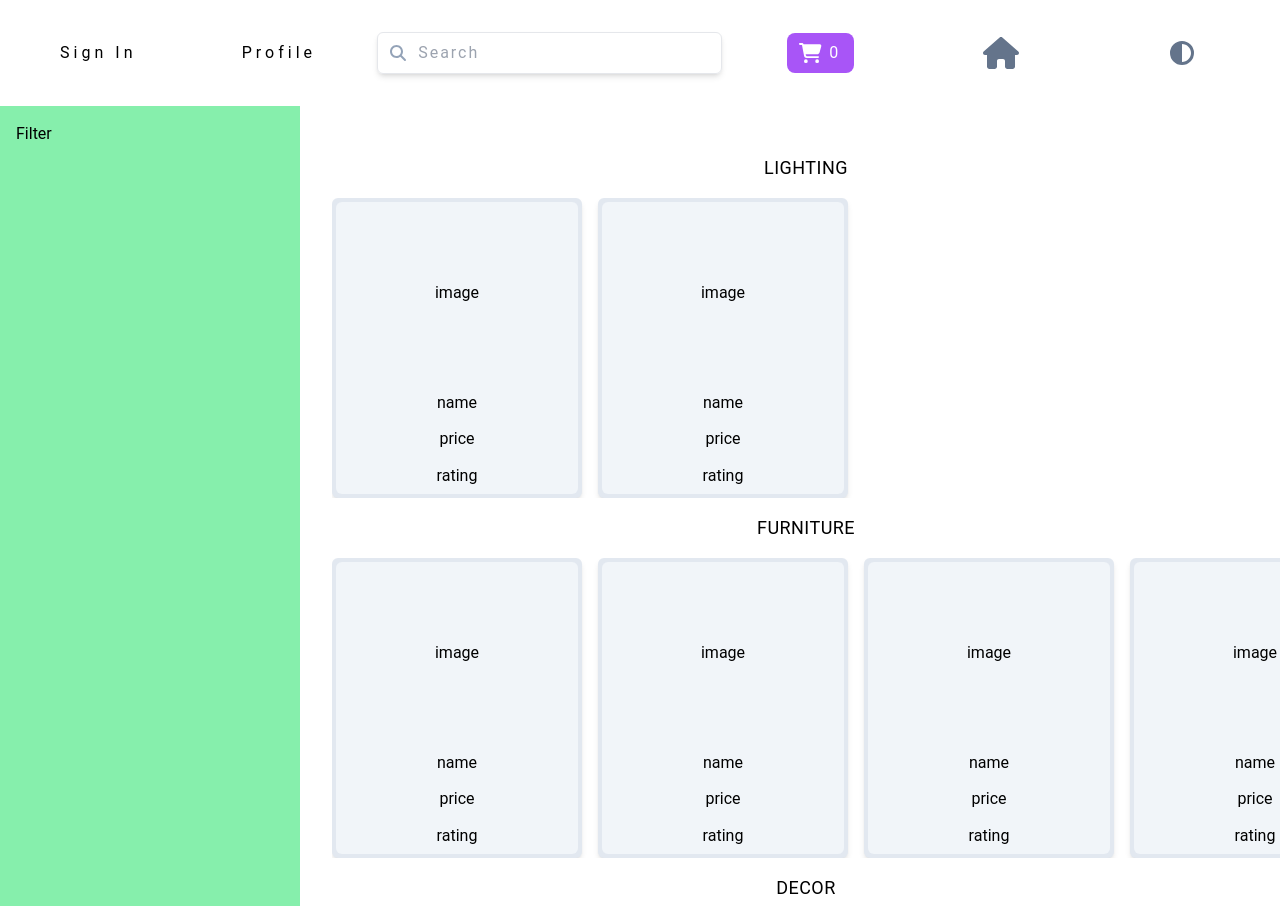
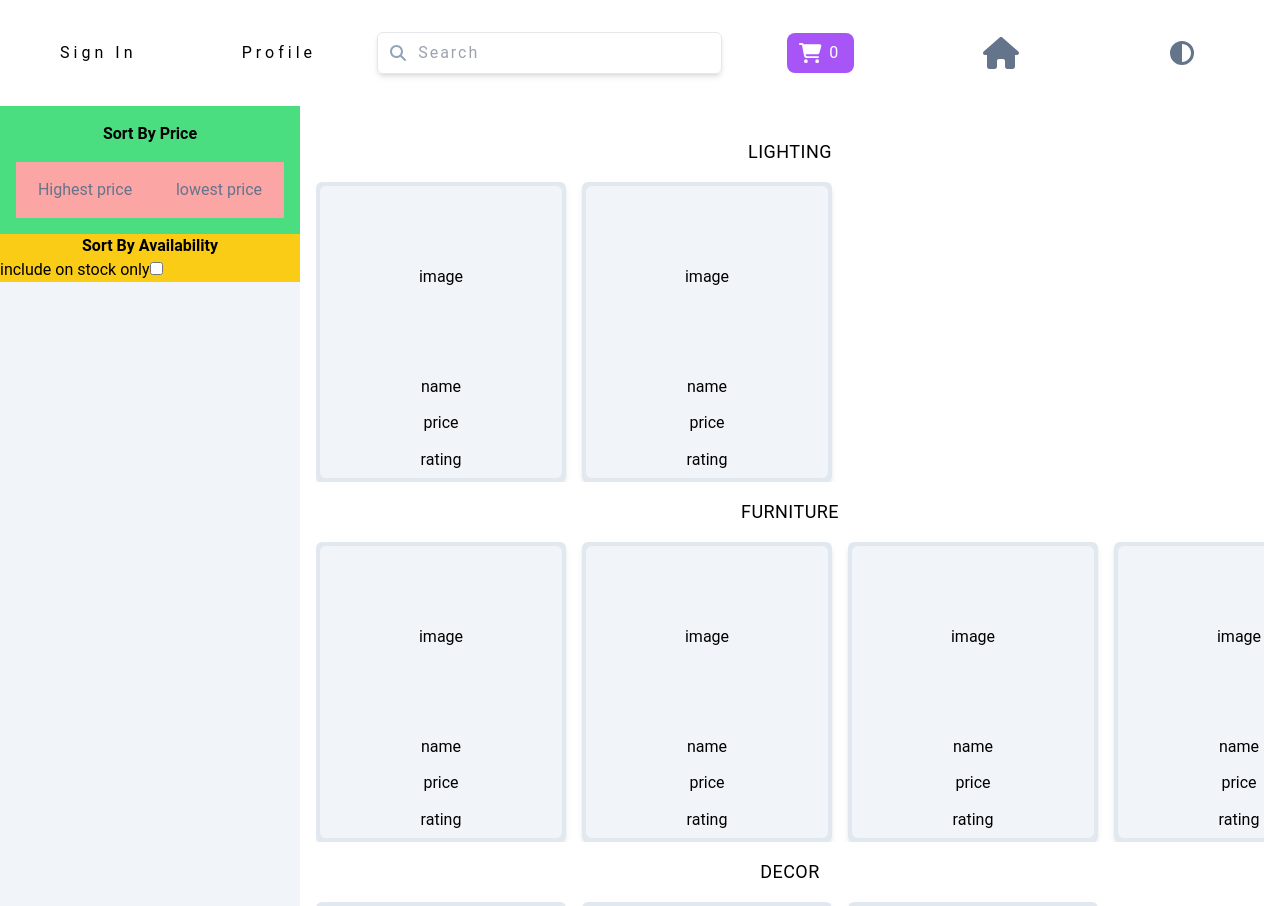
Before and after one commit to mSharifHub/e-commerce, a React (Create React App) app: page / in a window 1280 px wide. Built offline with nearby package versions, Linux system fonts and the light colour scheme.

Commit message:
#1.4 implementing Filter skeleton

```diff
--- a/package.json
+++ b/package.json
@@ -13,6 +13,7 @@
     "@testing-library/react": "^13.4.0",
     "@testing-library/user-event": "^13.5.0",
     "link-react": "^3.0.0",
+    "prop-types": "^15.8.1",
     "react": "^18.2.0",
     "react-dom": "^18.2.0",
     "react-icon": "^1.0.0",
--- a/src/components/categoryDisplay/CategoryDisplay.jsx
+++ b/src/components/categoryDisplay/CategoryDisplay.jsx
@@ -2,22 +2,25 @@ import { MdChevronLeft, MdChevronRight } from "react-icons/md";
 import { useCart } from "../../providers/contexts/cartContext";
 import { Product } from "../products/Product";
 import { filterCategory } from "../../helpers/FilterCategory";
+import { useTheme } from "../../providers/contexts/themeContext";
 
 export function CategoryDisplay() {
   const {
     state: { products },
   } = useCart();
 
+  const { theme } = useTheme();
+
   const slider = (category, direction) => {
-    const slider = document.getElementById(`slider-${category}`);
+    const slide = document.getElementById(`slider-${category}`);
     const scrollAmount = 500;
 
     switch (direction) {
       case `left`:
-        slider.scrollLeft -= scrollAmount;
+        slide.scrollLeft -= scrollAmount;
         break;
       case `right`:
-        slider.scrollLeft += scrollAmount;
+        slide.scrollLeft += scrollAmount;
         break;
       default:
         return null;
@@ -26,14 +29,16 @@ export function CategoryDisplay() {
 
   const categories = filterCategory(products);
   return (
-    <div className="relative h-full w-full p-4 m-4 ">
-      {Object.keys(categories).map((category, index) => (
-        <>
-          <div className="text-center p-4  text-lg tracking-wide">
+    <>
+      {Object.keys(categories).map((category) => (
+        <div key={category}>
+          <div className=" w-full text-center p-4  text-lg tracking-wide">
             {category.toUpperCase()}
           </div>
-          <div className="relative">
-            <div className="absolute z-10 px-2 py-6 text-center transform left-0 -translate-x-1/2 -translate-y-1/2 top-1/2 hover:cursor-pointer opacity-0  hover:opacity-75 duration-150 ease-in-out  bg-slate-200">
+          <div
+            className={`relative ${theme === "dark" ? " bg-zinc-800" : "  "} `}
+          >
+            <div className="absolute z-10 px-4 py-6 mx-5 text-center transform left-0 -translate-x-1/2 -translate-y-1/2 top-1/2 hover:cursor-pointer opacity-0  hover:opacity-75 duration-150 ease-in-out  bg-slate-200">
               <MdChevronLeft
                 onClick={() => slider(category, `left`)}
                 size={40}
@@ -41,7 +46,6 @@ export function CategoryDisplay() {
               />
             </div>
             <div
-              key={index}
               id={`slider-${category}`}
               className="relative  flex items-center w-full h-full overflow-x-scroll scroll whitespace-nowrap scroll-smooth scrollbar-hide gap-4 "
             >
@@ -51,7 +55,7 @@ export function CategoryDisplay() {
                 </div>
               ))}
             </div>
-            <div className="absolute z-10 px-2 py-6 text-center transform  right-0 translate-x-1/2 -translate-y-1/2 top-1/2  hover:cursor-pointer opacity-0  hover:opacity-75 duration-150 ease-in-out  bg-slate-200">
+            <div className="absolute z-10 px-4 py-6 mx-5 text-center transform  right-0 translate-x-1/2 -translate-y-1/2 top-1/2  hover:cursor-pointer opacity-0  hover:opacity-75 duration-150 ease-in-out  bg-slate-200">
               <MdChevronRight
                 onClick={() => slider(category, `right`)}
                 size={40}
@@ -59,8 +63,8 @@ export function CategoryDisplay() {
               />
             </div>
           </div>
-        </>
+        </div>
       ))}
-    </div>
+    </>
   );
 }
--- a/src/components/filter/Filter.jsx
+++ b/src/components/filter/Filter.jsx
@@ -1,3 +1,62 @@
+import { useState } from "react";
+
 export function Filter() {
-  return <div className="m-4">Filter</div>;
+  const [selected, setSelected] = useState(null);
+
+  const handleSelection = (e) => {
+    setSelected(e.target.id);
+  };
+
+  return (
+    <div className=" bg-slate-100  flex flex-col ">
+      <form>
+        <div className="flex flex-col p-4 bg-green-400 space-y-4">
+          <span className="font-bold text-center">Sort By Price</span>
+          <div className="flex bg-red-300 justify-around ">
+            <label
+              htmlFor="pricing-filter-h"
+              className={`p-4  cursor-pointer ${
+                selected === "pricing-filter-h"
+                  ? "bg-purple-500 rounded-md text-white"
+                  : ""
+              }  text-slate-500 `}
+            >
+              Highest price
+              <input
+                type="radio"
+                name="group-1"
+                id="pricing-filter-h"
+                onChange={handleSelection}
+              />
+            </label>
+
+            <label
+              htmlFor="pricing-filter-l"
+              className={` p-4 cursor-pointer ${
+                selected === "pricing-filter-l"
+                  ? "bg-purple-500 rounded-md text-white"
+                  : ""
+              }  text-slate-500 `}
+            >
+              lowest price
+              <input
+                type="radio"
+                name="group-1"
+                id="pricing-filter-l"
+                onChange={handleSelection}
+              />
+            </label>
+          </div>
+        </div>
+
+        <div className="flex flex-col bg-yellow-400">
+          <span className="font-bold text-center">Sort By Availability</span>
+          <label htmlFor="include-on-stock-only">
+            include on stock only
+            <input type="checkbox" id="include-on-stock-only" />
+          </label>
+        </div>
+      </form>
+    </div>
+  );
 }
--- a/src/components/navigation/NavMenu.jsx
+++ b/src/components/navigation/NavMenu.jsx
@@ -6,7 +6,7 @@ import { ChangeThemeIcon } from "./icons/ChangeThemeIcom";
 import { CartIcon } from "./icons/CartIcon";
 
 export function NavMenu() {
-  const { toogleTheme, theme } = useTheme();
+  const { toogleTheme } = useTheme();
 
   return (
     <ul
@@ -40,7 +40,9 @@ export function NavMenu() {
         </li>
       </div>
       <div className="flex  justify-start items-start  space-y-4  sm:space-y-0 sm:flex-row sm:justify-around  col-span-1  sm:col-span-1">
-        <button onClick={toogleTheme}>
+        {/* disabling next line  since no label is being used */}
+        {/* eslint-disable-next-line */}
+        <button type="button" onClick={toogleTheme}>
           <ChangeThemeIcon />
         </button>
       </div>
--- a/src/components/navigation/SearchBar.jsx
+++ b/src/components/navigation/SearchBar.jsx
@@ -1,4 +1,4 @@
-import React, { useState } from "react";
+import { useState } from "react";
 import { FontAwesomeIcon } from "@fortawesome/react-fontawesome";
 import { faSearch } from "@fortawesome/free-solid-svg-icons";
 
--- a/src/components/pages/Home.jsx
+++ b/src/components/pages/Home.jsx
@@ -4,10 +4,8 @@ import { Filter } from "../filter/Filter";
 export function Home() {
   return (
     <div className="h-screen  w-screen grid grid-cols-[300px_1fr]">
-      <div className=" bg-green-300">
-        <Filter />
-      </div>
-      <div className="h-full w-full overflow-x-scroll  scroll whitespace-nowrap">
+      <Filter />
+      <div className="p-4 h-full w-full overflow-x-scroll  scroll whitespace-nowrap">
         <CategoryDisplay />
       </div>
     </div>
--- a/src/components/products/Product.jsx
+++ b/src/components/products/Product.jsx
@@ -1,9 +1,6 @@
-export function Product({ id, name, price, image, rating }) {
+export function Product() {
   return (
-    <div
-      className="grid  bg-slate-200 w-[250px] h-[300px]  rounded-md shadow-md cursor-pointer"
-      key={id}
-    >
+    <div className="grid  bg-slate-200 w-[250px] h-[300px]  rounded-md shadow-md cursor-pointer">
       <div className="grid grid-rows-[1fr_0.2fr_0.2fr_0.2fr] m-1 rounded-md bg-slate-100">
         <div className=" flex justify-center items-center ">image</div>
         <div className=" flex justify-center items-center ">name</div>
--- a/src/providers/CartProvider.jsx
+++ b/src/providers/CartProvider.jsx
@@ -1,4 +1,5 @@
-import React, { useReducer } from "react";
+import { useMemo, useReducer } from "react";
+
 import { cartReducer } from "./reducers/cartReducer";
 import { CartContext } from "./contexts/cartContext";
 import { products as data } from "../data/productsData/products";
--- a/src/providers/themeProvider.jsx
+++ b/src/providers/themeProvider.jsx
@@ -1,4 +1,4 @@
-import React, { useEffect, useState } from "react";
+import { useEffect, useMemo, useState } from "react";
 import { ThemeContext } from "./contexts/themeContext";
 
 export function ThemeProvider({ children }) {
@@ -13,6 +13,10 @@ export function ThemeProvider({ children }) {
     setTheme((prevTheme) => (prevTheme === `light` ? `dark` : `light`));
   };
 
+  const valueMemo = useMemo(
+    () => ({ theme, toogleTheme }),
+    [theme, toogleTheme],
+  );
   return (
     <ThemeContext.Provider value={{ theme, toogleTheme }}>
       {children}
--- a/src/styles/main.css
+++ b/src/styles/main.css
@@ -9,7 +9,7 @@
 }
 
 [data-theme="dark"] {
-  --background-color: #262626;
+  --background-color: #161618;
   --text-color: #ffffff;
 }
 
@@ -17,3 +17,8 @@ body {
   background-color: var(--background-color);
   color: var(--text-color);
 }
+
+input[type="radio"] {
+  opacity: 0;
+  position: absolute;
+}
```
Also changed, not shown: .eslintrc.json, src/App.js (line endings or trailing spaces), 1 other file (tests, documents, lock files or other folders).
